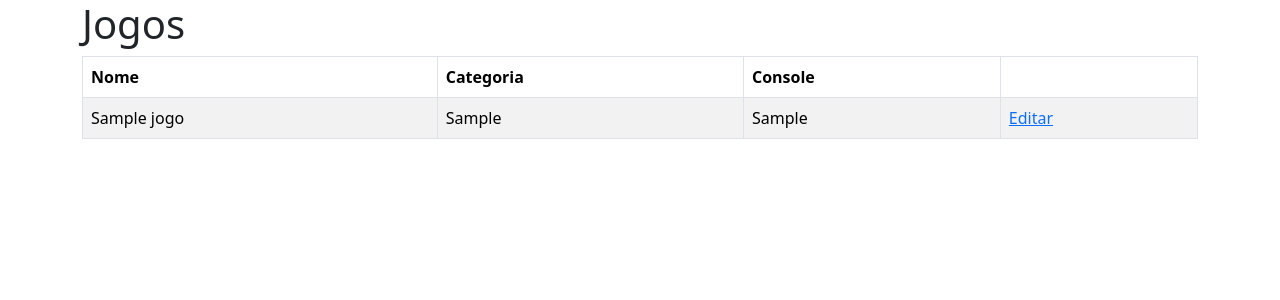
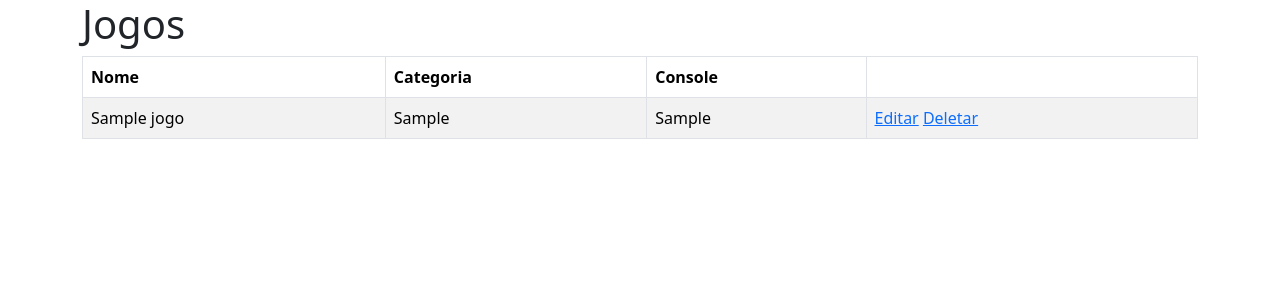
Before and after one commit to delberss/flask-avancado-com-mysql, a Flask app: page / in a window 1280 px wide. Shown: the top 300 px of the page. Run offline with Flask 3, Linux system fonts and the light colour scheme; tables that the repository leaves empty hold one stand-in row (values such as "Sample post"); some libraries are stand-ins or nearby versions.

Commit message:
Parte de deleção de jogo - CRUD - Delete

```diff
--- a/templates/lista.html
+++ b/templates/lista.html
@@ -15,7 +15,10 @@
                 <td>{{jogo.nome}}</td>
                 <td>{{jogo.categoria}}</td>
                 <td>{{jogo.console}}</td>
-                <td><a href="{{ url_for('editar', id=jogo.id) }}">Editar</a></td>
+                <td>
+                    <a href="{{ url_for('editar', id=jogo.id) }}">Editar</a>
+                    <a href="{{ url_for('deletar', id=jogo.id) }}">Deletar</a>
+                </td>
             </tr>
             {% endfor %}
         </tbody>
--- a/views.py
+++ b/views.py
@@ -59,6 +59,24 @@ def atualizar():
 
     return redirect(url_for('index'))
 
+
+@app.route('/deletar/<int:id>')
+def deletar(id):
+    if 'usuario_logado' not in session or session['usuario_logado'] is None:
+        return redirect(url_for('login'))
+
+    jogo = Jogos.query.filter_by(id=id).first()  # Buscar o objeto real
+    if jogo:
+        db.session.delete(jogo)  # Deletar o objeto do banco
+        db.session.commit()
+        flash(f'{jogo.nome} deletado com sucesso', 'success')  # Flash com nome do jogo e categoria de sucesso
+    else:
+        flash('Jogo não encontrado!', 'danger')  # Caso o ID não exista
+
+    return redirect(url_for('index'))
+
+
+
 @app.route('/login')
 def login():
     proxima = request.args.get('proxima') #pega o argumento se existir
```
